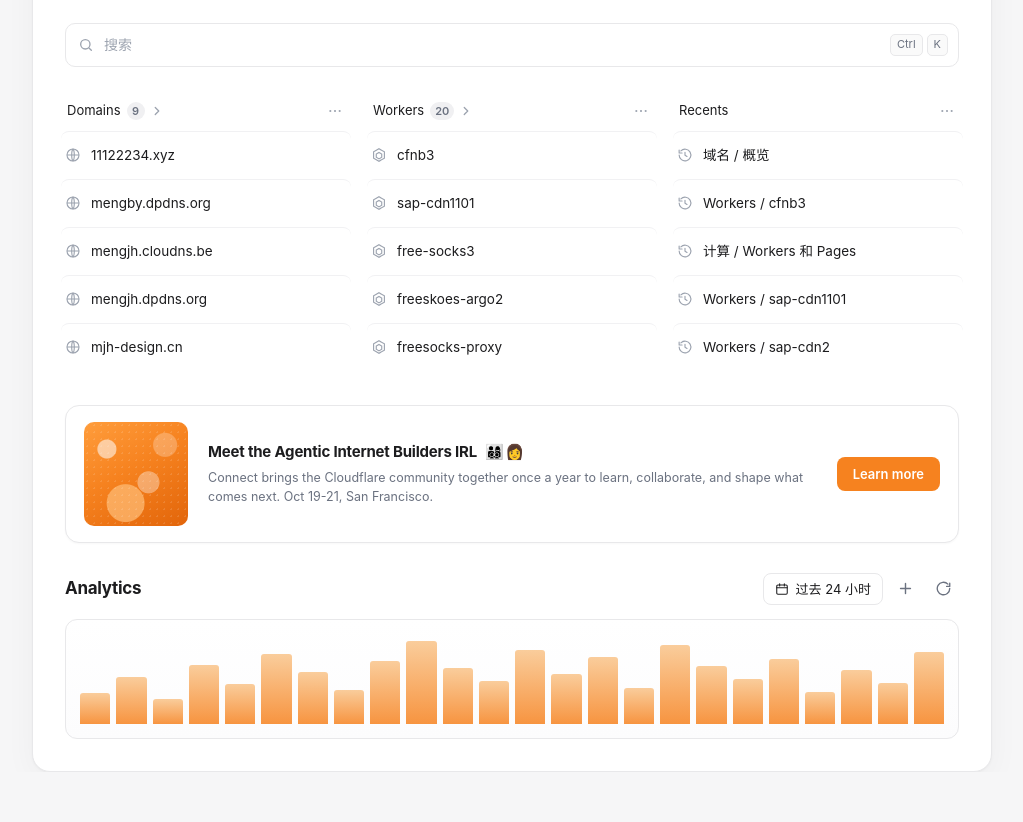
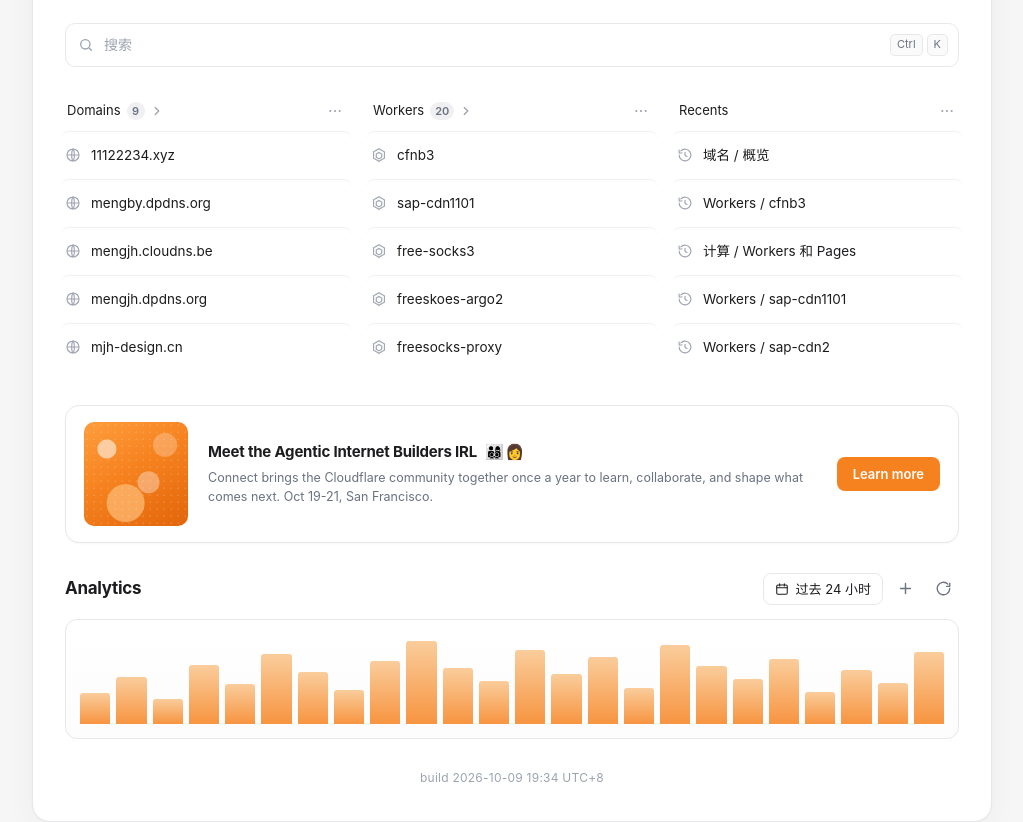
Before and after one commit to magee234/blitz.cloud, a website: page index.html in a window 1280 px wide. Shown: the part 168-990 px from the top of the page, without its empty margins (128-1151 px from the left). Before the commit the page ends 940 px from the top, so only its background shows below. Drawn offline with Linux system fonts and the light colour scheme.

Commit message:
chore(keepalive): refresh build stamp - 2026-10-09 19:34 UTC+8

```diff
--- a/index.html
+++ b/index.html
@@ -235,8 +235,11 @@
     .banner .thumb{width:100%;height:96px;}
     .banner .body{flex:1 1 100%;}
   }
+  /* keepalive:style */
+  .build-stamp{text-align:center;font-size:12px;color:var(--text-3);letter-spacing:.02em;margin:30px 0 2px;user-select:all;}
+  /* /keepalive:style */
 </style>
-  <!-- keepalive: 2026-10-09 11:19:49 UTC -->
+  <!-- keepalive:build 2026-10-09 19:34 UTC+8 -->
 </head>
 <body>
 <main class="page">
@@ -404,6 +407,9 @@
     <i style="height:36%"></i><i style="height:60%"></i><i style="height:46%"></i><i style="height:80%"></i>
   </div>
 
+  <!-- keepalive:stamp:begin -->
+  <div class="build-stamp">build 2026-10-09 19:34 UTC+8</div>
+  <!-- keepalive:stamp:end -->
 </main>
 
 <script>
```
